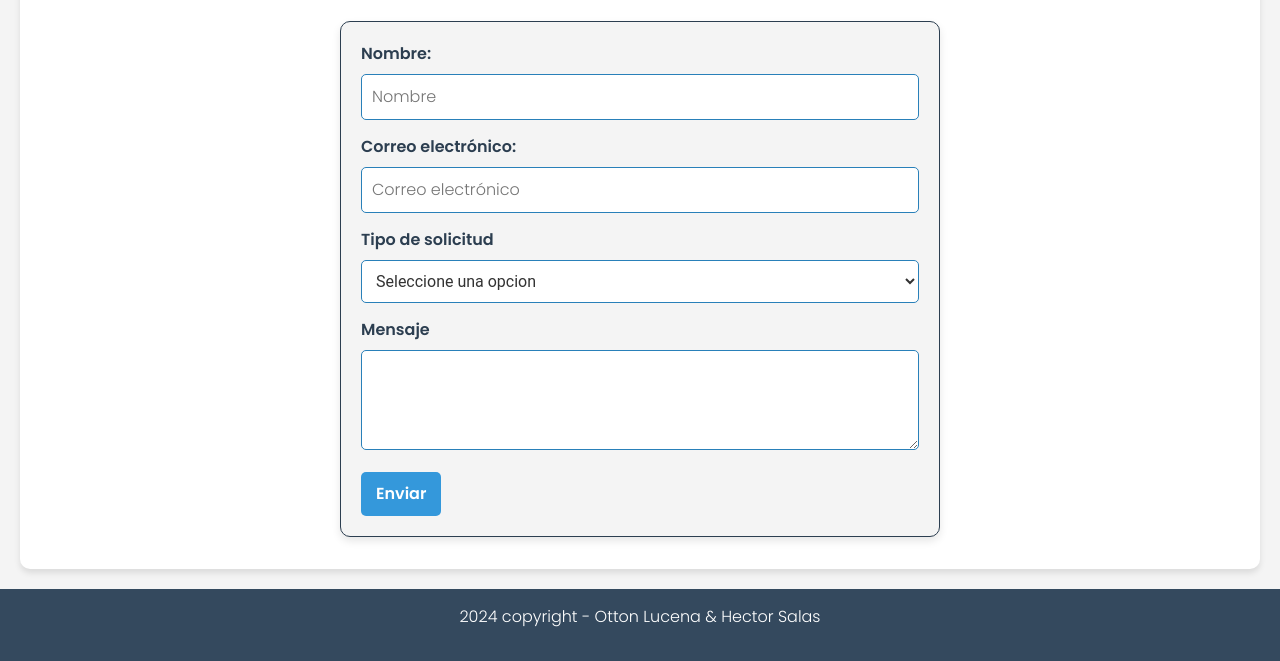
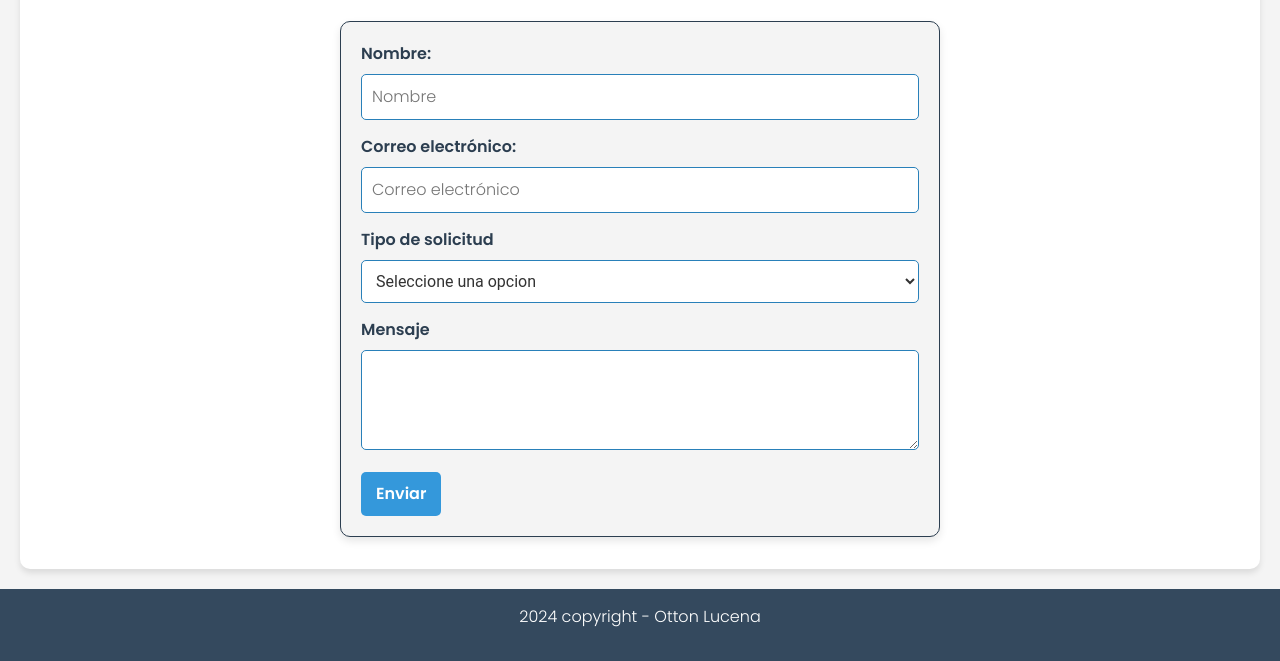
Before and after one commit to ottonlucena/taller-web-universidad, a plain HTML site: page contacto.html in a window 1280 px wide. Shown: the part 437-1098 px from the top of the page. Drawn offline with nearby package versions, Linux system fonts and the light colour scheme.

Commit message:
Haciendo push desde Linux - Cambio copyright

```diff
--- a/contacto.html
+++ b/contacto.html
@@ -109,7 +109,7 @@
     </main>
 
     <footer>
-      <p>2024 copyright - Otton Lucena & Hector Salas</p>
+      <p>2024 copyright - Otton Lucena</p>
     </footer>
     <script
       src="https://cdn.jsdelivr.net/npm/bootstrap@5.3.3/dist/js/bootstrap.bundle.min.js"
```
Also changed, not shown: galeria.html (+1 -1 lines), index.html (+1 -1 lines).
